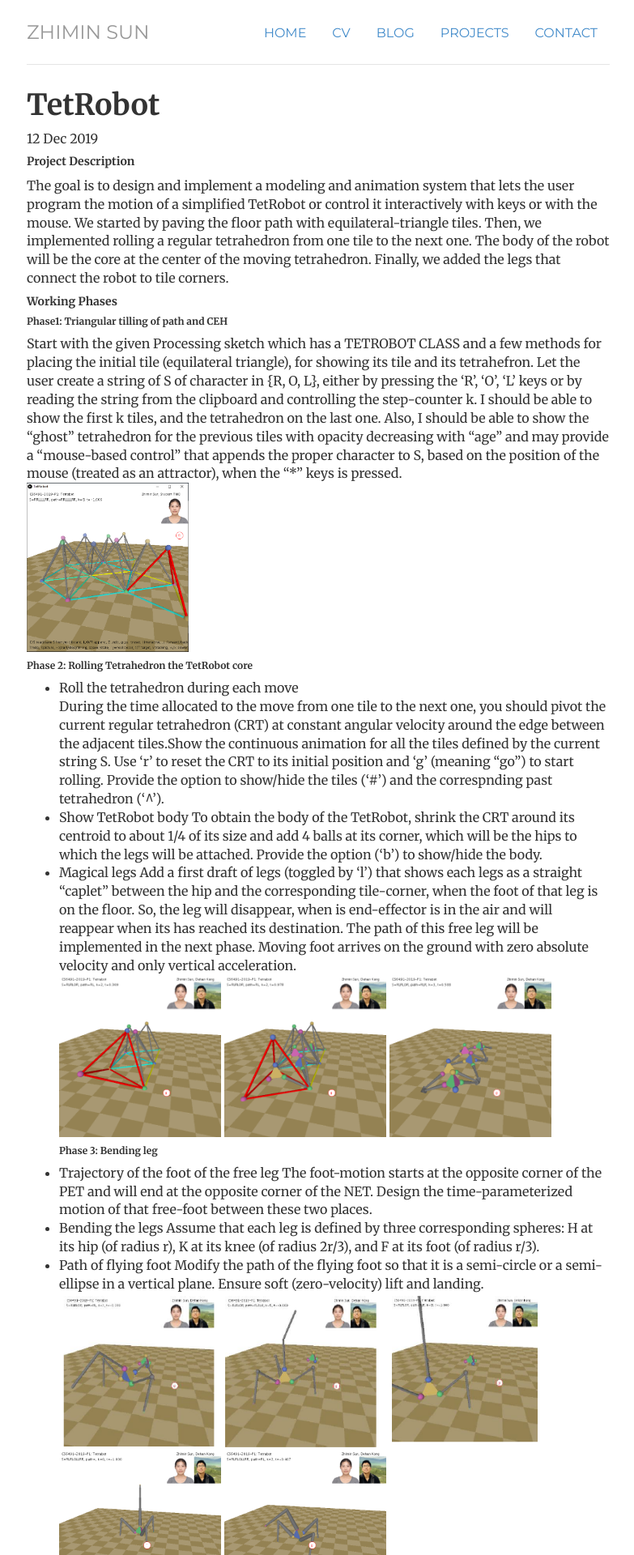
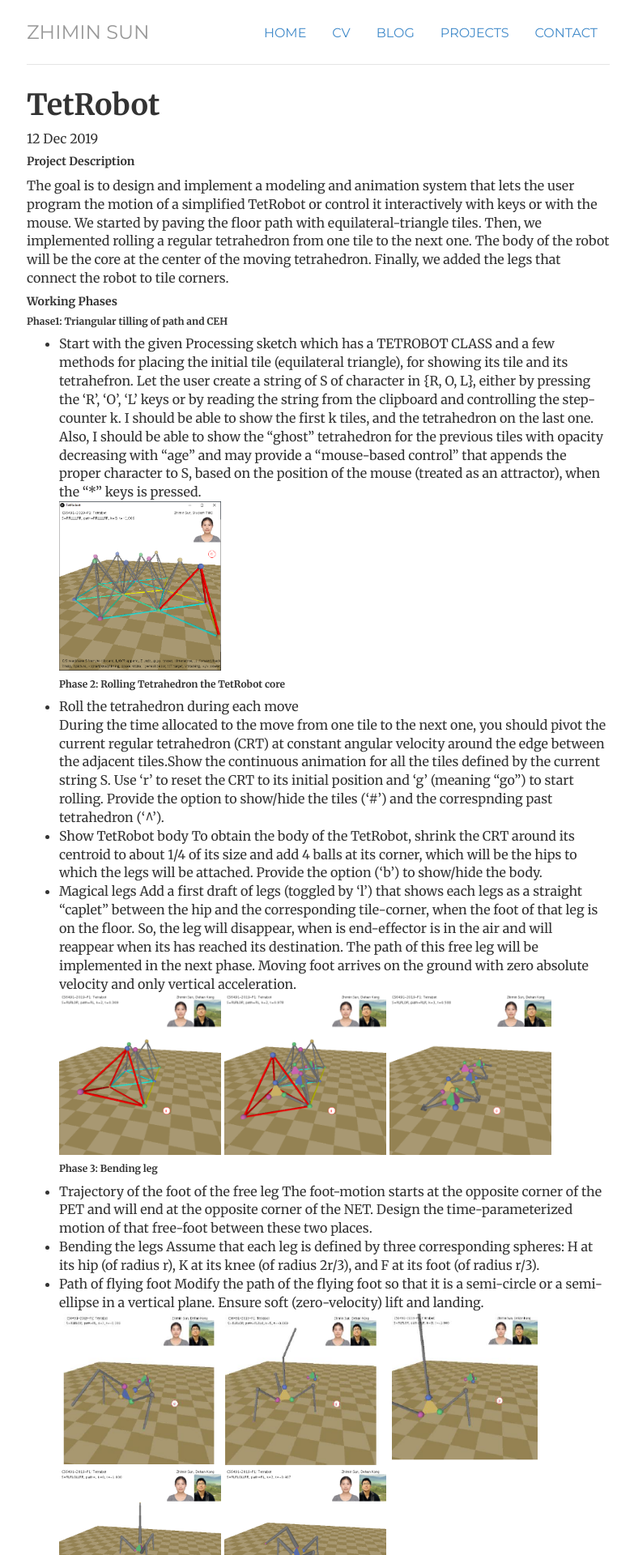
Before and after one commit to Zoe353/Zoe353.github.io, a Jekyll site: the page built from _projectposts/2019-12-12-project0.md, in a window 1280 px wide. Shown: the top 1920 px of the page at 81% size, without its empty margins (247-1030 px from the left). Built offline with Jekyll 4.4.1, drawn with Linux system fonts in a browser that asks for light colours.

```diff
--- a/_projectposts/2019-12-12-project0.md
+++ b/_projectposts/2019-12-12-project0.md
@@ -13,7 +13,7 @@
 
 ##### Working Phases
 ###### Phase1: Triangular tilling of path and CEH
-Start with the given Processing sketch which has a TETROBOT CLASS and a few methods for placing the initial tile (equilateral triangle), for showing
+* Start with the given Processing sketch which has a TETROBOT CLASS and a few methods for placing the initial tile (equilateral triangle), for showing
 its tile and its tetrahefron. Let the user create a string of S of character in {R, O, L}, either by pressing the 'R', 'O', 'L' keys or by reading the string from the clipboard and
 controlling the step-counter k. I should be able to show the first k tiles, and the tetrahedron on the last one. Also, I should be able to show the "ghost" tetrahedron for the previous tiles with opacity decreasing with
 "age" and may provide a "mouse-based control" that appends the proper character to S, based on the position of the mouse (treated as an attractor), when the "*" keys is pressed.
```
